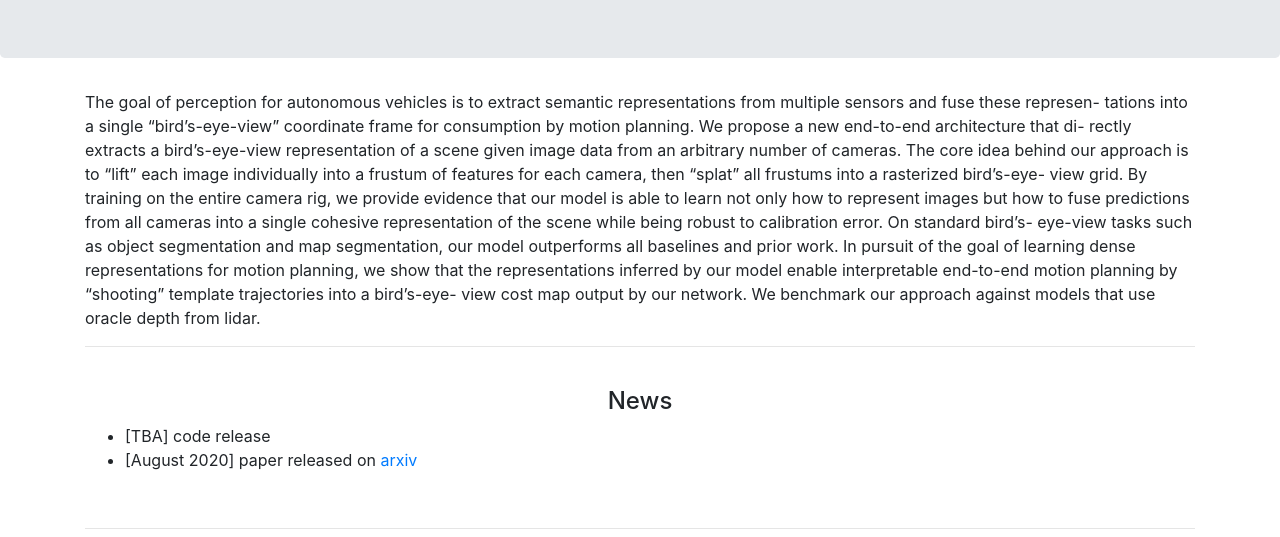
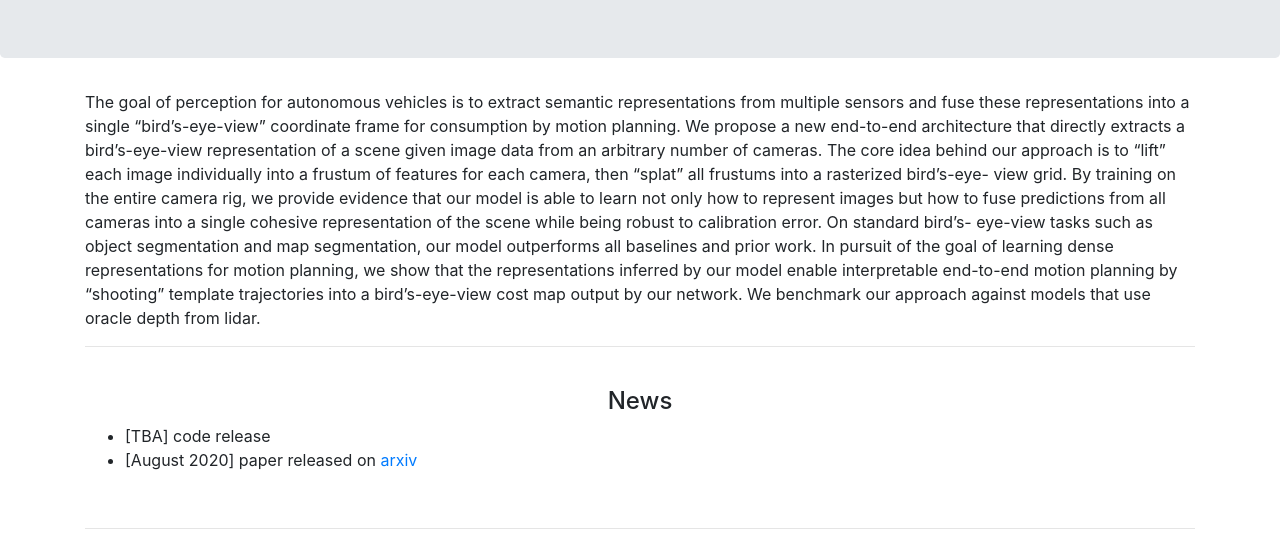
Before and after one commit to nv-tlabs/lift-splat-shoot, a plain HTML site: page index.html in a window 1280 px wide. Shown: the part 560-1097 px from the top of the page. Drawn offline with nearby package versions, Linux system fonts and the light colour scheme.

Commit message:
fix abstract

```diff
--- a/index.html
+++ b/index.html
@@ -45,7 +45,7 @@
     <div class="container">
 
       <p>
-        The goal of perception for autonomous vehicles is to extract semantic representations from multiple sensors and fuse these represen- tations into a single “bird’s-eye-view” coordinate frame for consumption by motion planning. We propose a new end-to-end architecture that di- rectly extracts a bird’s-eye-view representation of a scene given image data from an arbitrary number of cameras. The core idea behind our approach is to “lift” each image individually into a frustum of features for each camera, then “splat” all frustums into a rasterized bird’s-eye- view grid. By training on the entire camera rig, we provide evidence that our model is able to learn not only how to represent images but how to fuse predictions from all cameras into a single cohesive representation of the scene while being robust to calibration error. On standard bird’s- eye-view tasks such as object segmentation and map segmentation, our model outperforms all baselines and prior work. In pursuit of the goal of learning dense representations for motion planning, we show that the representations inferred by our model enable interpretable end-to-end motion planning by “shooting” template trajectories into a bird’s-eye- view cost map output by our network. We benchmark our approach against models that use oracle depth from lidar.
+        The goal of perception for autonomous vehicles is to extract semantic representations from multiple sensors and fuse these representations into a single “bird’s-eye-view” coordinate frame for consumption by motion planning. We propose a new end-to-end architecture that directly extracts a bird’s-eye-view representation of a scene given image data from an arbitrary number of cameras. The core idea behind our approach is to “lift” each image individually into a frustum of features for each camera, then “splat” all frustums into a rasterized bird’s-eye- view grid. By training on the entire camera rig, we provide evidence that our model is able to learn not only how to represent images but how to fuse predictions from all cameras into a single cohesive representation of the scene while being robust to calibration error. On standard bird’s- eye-view tasks such as object segmentation and map segmentation, our model outperforms all baselines and prior work. In pursuit of the goal of learning dense representations for motion planning, we show that the representations inferred by our model enable interpretable end-to-end motion planning by “shooting” template trajectories into a bird’s-eye-view cost map output by our network. We benchmark our approach against models that use oracle depth from lidar.
       </p>
 
     <hr/>
```
